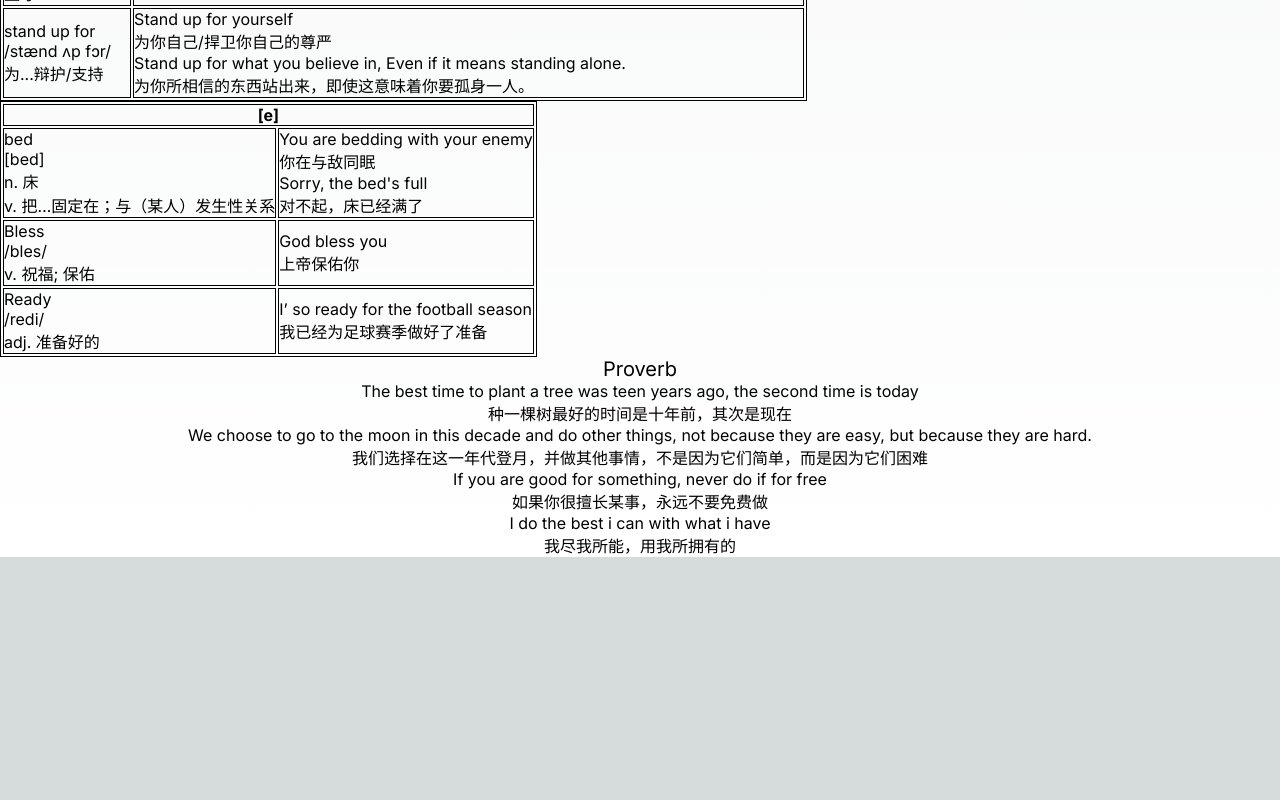
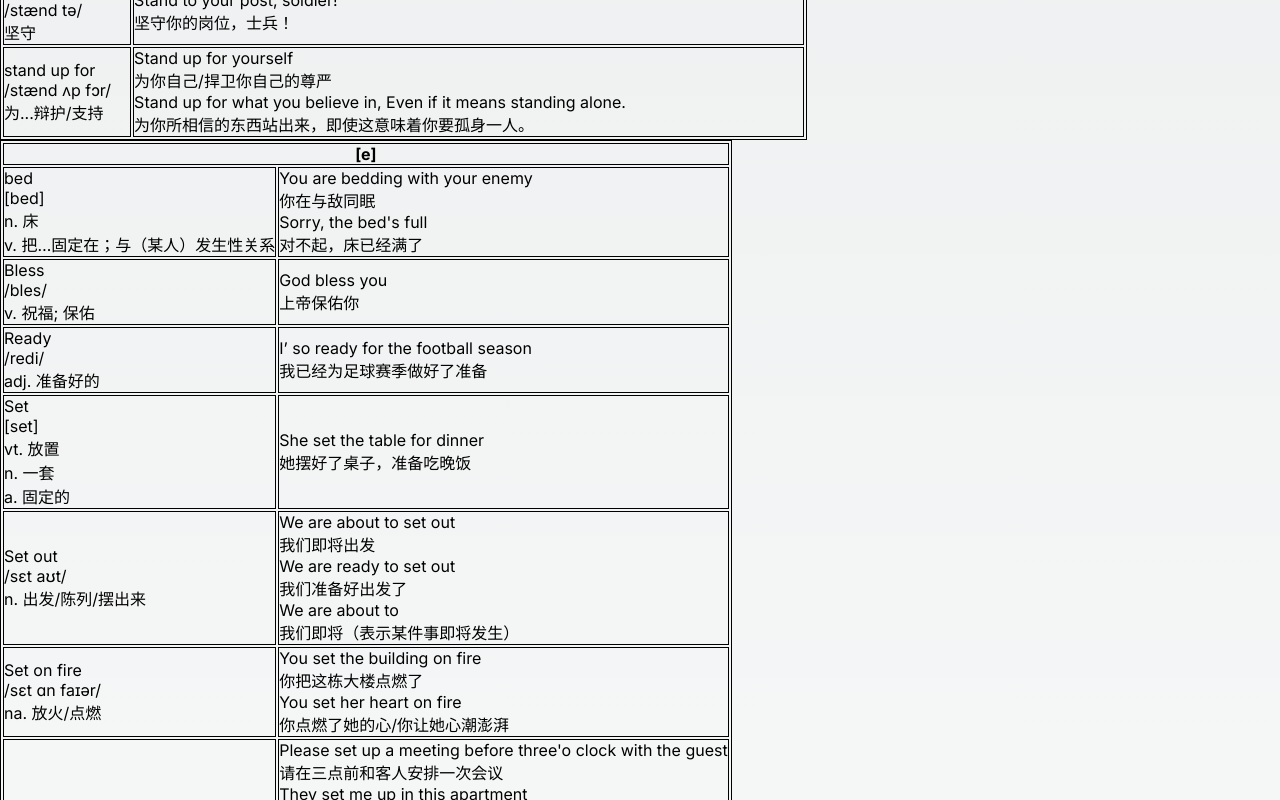
Before and after one commit to sarbia-offical/ELL, a Next.js app: page / in a window 1280 px wide. Shown: the part 3604-4404 px from the top of the page. Before the commit the page ends 4161 px from the top, so only its background shows below. Built offline with nearby package versions, Linux system fonts and the light colour scheme.

Commit message:
feat: "update corpus"

```diff
--- a/src/app/page.tsx
+++ b/src/app/page.tsx
@@ -4,7 +4,7 @@
  * @Author: zouwenqin
  * @Date: 2024-07-30 00:22:58
  * @LastEditors: zouwenqin
- * @LastEditTime: 2024-08-04 01:09:26
+ * @LastEditTime: 2024-08-05 00:50:50
  */
 "use client";
 import Image from "next/image";
@@ -490,6 +490,134 @@ export default function Home() {
           translate: "我已经为足球赛季做好了准备"
         }
       ]
+    },
+    {
+      wordComponent: RenderWordComponent(
+        "Set",
+        "[set]",
+        <>
+          {"vt. 放置"}
+          <br/>
+          {"n. 一套"}
+          <br/>
+          {"a. 固定的"}
+        </>),
+      phraseList: [
+        {
+          originText: "She set the table for dinner",
+          translate: "她摆好了桌子，准备吃晚饭"
+        }
+      ]
+    },
+    {
+      wordComponent: RenderWordComponent(
+        "Set out",
+        "/sɛt aʊt/",
+        <>
+          {"n. 出发/陈列/摆出来"}
+        </>),
+      phraseList: [
+        {
+          originText: "We are about to set out",
+          translate: "我们即将出发"
+        },
+        {
+          originText: "We are ready to set out",
+          translate: "我们准备好出发了"
+        },
+        {
+          originText: "We are about to",
+          translate: "我们即将（表示某件事即将发生）"
+        }
+      ]
+    },
+    {
+      wordComponent: RenderWordComponent(
+        "Set on fire",
+        "/sɛt ɑn faɪər/",
+        <>
+          {"na. 放火/点燃"}
+        </>),
+      phraseList: [
+        {
+          originText: "You set the building on fire",
+          translate: "你把这栋大楼点燃了"
+        },
+        {
+          originText: "You set her heart on fire",
+          translate: "你点燃了她的心/你让她心潮澎湃"
+        }
+      ]
+    },
+    {
+      wordComponent: RenderWordComponent(
+        "Set up",
+        "/sɛt ʌp/",
+        <>
+          {"na. 创建/安排/陷害"}
+        </>),
+      phraseList: [
+        {
+          originText: "Please set up a meeting before three'o clock with the guest",
+          translate: "请在三点前和客人安排一次会议"
+        },
+        {
+          originText: "They set me up in this apartment",
+          translate: "他们给我安排了这间公寓"
+        },
+        {
+          originText: "They set me up in this apartment by planting illegal item",
+          translate: "他们在这间公寓里通过放置违法物品陷害了我"
+        },
+        {
+          originText: "Establish a set of rules",
+          translate: "建立一套标准"
+        }
+      ]
+    },
+    {
+      wordComponent: RenderWordComponent(
+        "Set back",
+        "/sɛt bæk/",
+        <>
+          {"na. 延迟/阻碍/倒退"}
+        </>),
+      phraseList: [
+        {
+          originText: "You set us back many months",
+          translate: "你让我们的进度延迟了好几个月"
+        },
+        {
+          originText: "It's just a minor set-back",
+          translate: "这只是一个小阻碍"
+        }
+      ]
+    },
+    {
+      wordComponent: RenderWordComponent(
+        "Set free",
+        "/sɛt friː/",
+        <>
+          {"na. 释放"}
+        </>),
+        phraseList: [
+          {
+            originText: "Set me free",
+            translate: "放我自由"
+          },
+          {
+            originText: "set free your potential",
+            translate: "释放你的潜能"
+          },
+          {
+            originText: "The are looking for potential buyers for the new Production",
+            translate: "他们在寻找新产品的潜在买家"
+          },
+          {
+            originText: "The bird set free from cage",
+            translate: "鸟儿从笼子里面被放飞了"
+          }
+        ]
     }
   ])
 
@@ -504,6 +632,10 @@ export default function Home() {
         {
           originText: 'He is straight',
           translate: 'straight也有直男直女的意思'
+        },
+        {
+          originText: "let me get this straight",
+          translate: "让我搞明白这件事"
         }
       ]
     },
@@ -580,6 +712,131 @@ export default function Home() {
     }
   ])
 
+  const [secondLessonSwaggy, setSecondLessonSwaggy] = useState<Array<IExtraInfo>>([
+    {
+      wordComponent: RenderWordComponent(
+        "vacation",
+        "/və'keɪʃn/",
+        <>
+          {"n. 休假/度假"}
+        </>),
+      phraseList: [
+        {
+          originText: "They planed a late summary vacation in Europe",
+          translate: "他们计划了一个夏末在欧洲的休假"
+        },
+        {
+          originText: "enjoy your vacation",
+          translate: "享受你的假期/祝你假期愉快"
+        },
+        {
+          originText: "Daddy, I’m so boring, Me to, This is why I shouldn't come into work between vacations",
+          translate: "爸爸，我好无聊，我也是，所以我不该在假期之间来工作"
+        }
+      ]
+    },
+    {
+      wordComponent: RenderWordComponent(
+        "puppy",
+        "/'pʌpɪ/",
+        <>
+          {"n. 幼犬/小狗"}
+        </>),
+      phraseList: [
+        {
+          originText: "My mother gave me a puppy",
+          translate: "我妈妈送了我一条小狗"
+        }
+      ]
+    },
+    {
+      wordComponent: RenderWordComponent(
+        "finally",
+        " [ˈfaɪn(ə)li]",
+        <>
+          {"终于/可以理解为盼星星盼月亮"}
+        </>),
+      phraseList: [
+        {
+          originText: "You finally came back",
+          translate: "你终于回来了"
+        },
+        {
+          originText: "After searching months, We finally to found this old certification",
+          translate: "搜索了几个月，我们终于找到了这张旧证书"
+        }
+      ]
+    },
+    {
+      wordComponent: RenderWordComponent(
+        "missed",
+        "",
+        <>
+          {"v. 想念/错过"}
+        </>),
+        phraseList: [
+          {
+            originText: "We missed you so much",
+            translate: "我们非常想念你"
+          },
+          {
+            originText: "I missed the bus this morning",
+            translate: "我今早错过了公交车"
+          }
+        ]
+    },
+    {
+      wordComponent: RenderWordComponent(
+        "Where did you get...",
+        "",
+        <>{"你从哪弄来的..."}</>),
+      phraseList: [
+        {
+          originText: "Where did you get the dog?",
+          translate: "你从哪弄来的狗？"
+        },
+        {
+          originText: "Where did you get that money?",
+          translate: "你从哪弄来的钱？"
+        }
+      ]
+    },
+    {
+      wordComponent: RenderWordComponent(
+        "Get rid of",
+        "",
+        <>{"拜托/去除"}</>),
+      phraseList: [
+        {
+          originText: "Get rid of now",
+          translate: "立即处理掉"
+        },
+        {
+          originText: "They trying to get rid of his unnecessary expenses",
+          translate: "他正在试图去除不必要的开支"
+        }
+      ]
+    },
+    {
+      wordComponent: RenderWordComponent(
+        "Be allowed to",
+        "",
+        <>
+          {"被允许"}
+        </>),
+      phraseList: [
+        {
+          originText: "Please leave the dog outside, You are not allowed to step into this room with that dog",
+          translate: "请把那条狗留在外面，你不能带那条狗进这个房间"
+        },
+        {
+          originText: "They are allowed to buy that expensive necklace",
+          translate: "他们被允许买那条昂贵的项链"
+        }
+      ]
+    }
+  ])
+
   const handleClick = () => {
     const $partOfSpeechDOM = $(".page_partOfSpeech__nzTPw");
     $partOfSpeechDOM.slideToggle();
@@ -616,7 +873,7 @@ export default function Home() {
       </table>
 
       <div className={styles.scene}>
-        <p className={styles.swaggyEnglish}>Swaggy English（Lesson one）</p>
+        <p className={styles.swaggyEnglish}>Swaggy English(Lesson one)</p>
         <p>
           En heh,<span style={{"color": "red"}}> I’ll just be straight with you</span>, we have not bought a <span style={{"color": "red"}}>apartment</span> yet, <span>Even if</span> we did,
           we don’t put your name into the <span style={{"color": "red"}}>property ownership certificate anyway.</span>
@@ -629,7 +886,7 @@ export default function Home() {
       <table className={styles.table}>
         <thead>
           <tr>
-            <th colSpan={2}>First lesson swaggy</th>
+            <th colSpan={2}>Lesson one swaggy</th>
           </tr>
         </thead>
         <tbody>{RenderExtraComponent(firstLessonSwaggy)}</tbody>
@@ -651,6 +908,27 @@ export default function Home() {
           </tr>
         </thead>
         <tbody>{RenderExtraComponent(fifthLessonExtraInfo)}</tbody>
+      </table>
+
+      <div className={styles.scene}>
+        <p className={styles.swaggyEnglish}>Swaggy English(Lesson two)</p>
+        <p>
+          Today is the first day of my <span style={{"color": "red"}}>vacation</span>, I’m going to take my <span style={{"color": "red"}}>puppy</span> home.
+          MoM, dad!
+          On! sweet heart, you <span style={{"color": "red"}}>finally</span> came back, we <span style={{"color": "red"}}>missed</span> you so much!
+          What! <span style={{"color": "red"}}>where did you get the dog?</span>
+          <span style={{"color": "red"}}>Get rid of</span> now!
+          You <span style={{"color": "red"}}>are not allowed to</span> step into this room with that dog!
+        </p>
+      </div>
+
+      <table className={styles.table}>
+        <thead>
+          <tr>
+            <th colSpan={2}>Lesson two swaggy</th>
+          </tr>
+        </thead>
+        <tbody>{RenderExtraComponent(secondLessonSwaggy)}</tbody>
       </table>
 
       <div className={styles.scene}>
```
